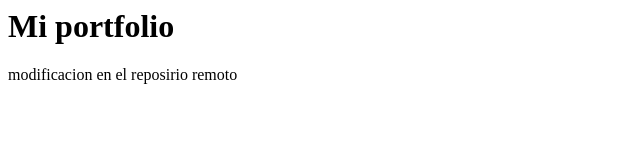
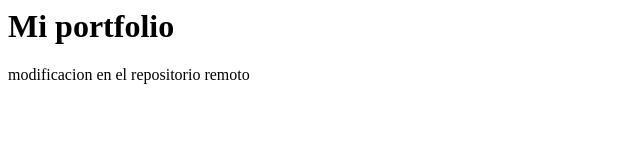
Before and after one commit to RARobotics/PortfolioFrontEnd, a plain HTML site: page index.html in a window 1280 px wide. Shown: the full height of the page, 0-640 px from the left. Drawn offline with Linux system fonts and the light colour scheme.

Commit message:
Update index.html

```diff
--- a/index.html
+++ b/index.html
@@ -1,2 +1,2 @@
 <h1>Mi portfolio</h1>
-<p> modificacion en el reposirio remoto </p>
+<p> modificacion en el repositorio remoto </p>
```
